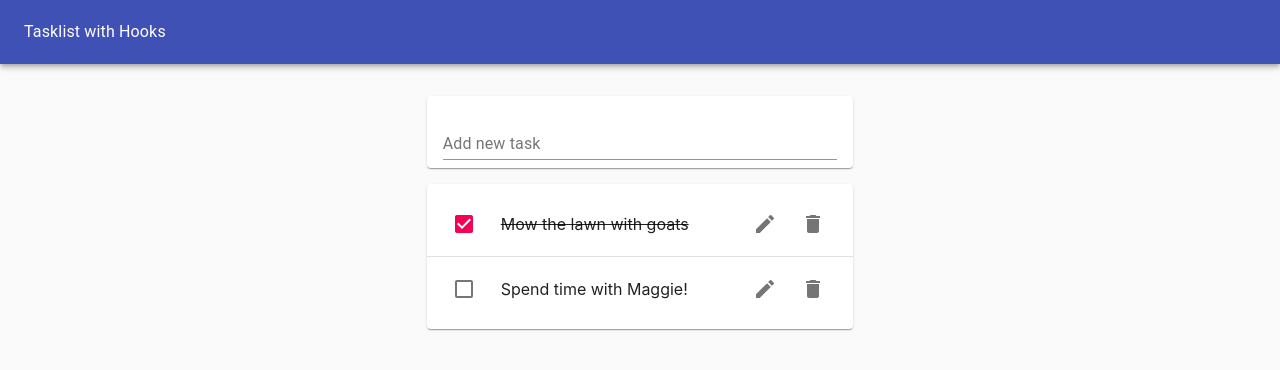
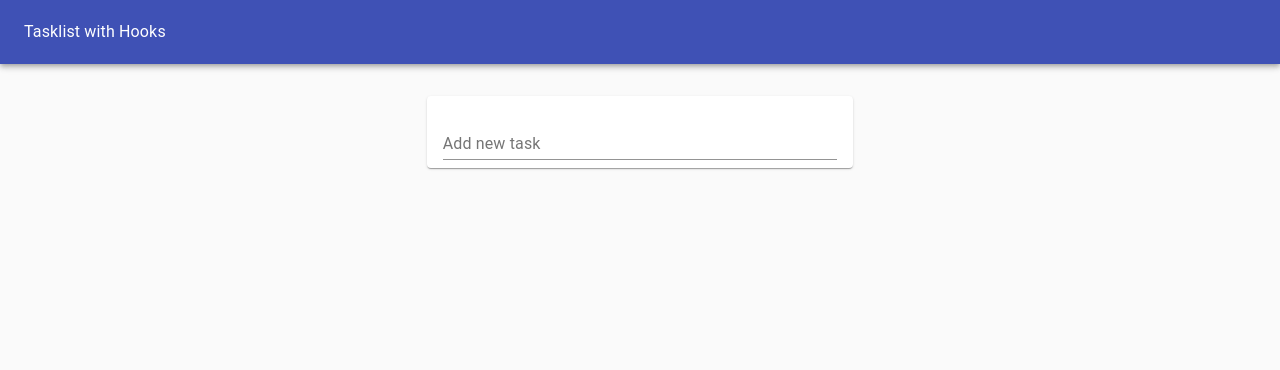
Before and after one commit to jrrlokken/tasklist, a React (Create React App) app: page / in a window 1280 px wide. Shown: the top 370 px of the page. Built offline with nearby package versions, Linux system fonts and the light colour scheme.

Commit message:
Removed default tasks

```diff
--- a/src/contexts/tasks.context.js
+++ b/src/contexts/tasks.context.js
@@ -2,10 +2,7 @@ import React, { createContext } from 'react';
 import {useLocalStorageReducer} from '../hooks/useLocalStorageReducer';
 import taskReducer from '../reducers/tasks.reducer';
 
-const defaultTasks = [
-  { id: 1, task: 'Mow the lawn with goats', completed: true },
-  { id: 2, task: 'Spend time with Maggie!', completed: false }
-];
+const defaultTasks = [];
 
 export const TasksContext = createContext();
 export const DispatchContext = createContext();
```
Also changed, not shown: 1 other file (tests, documents, lock files or other folders).
